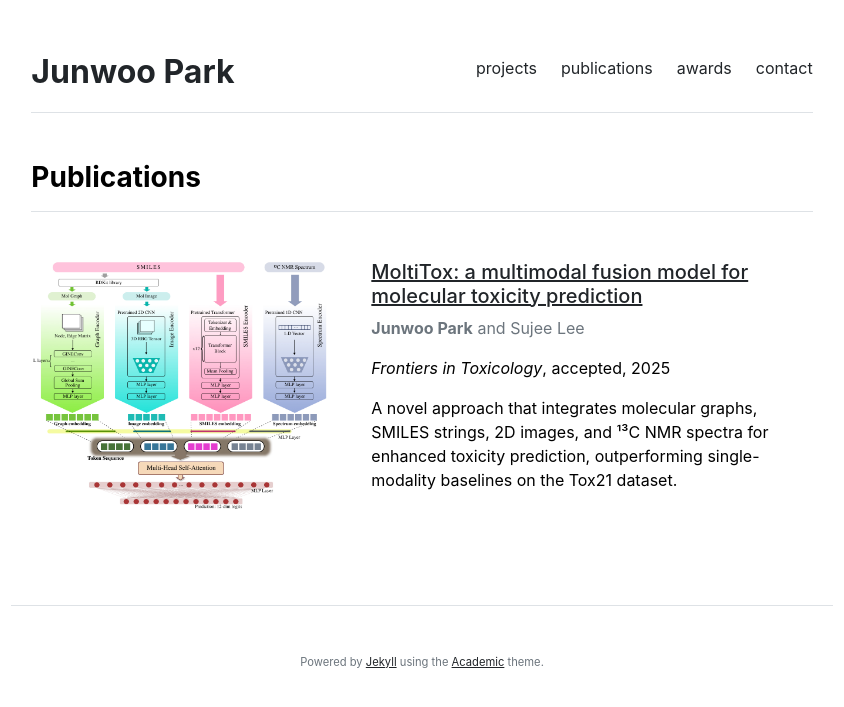
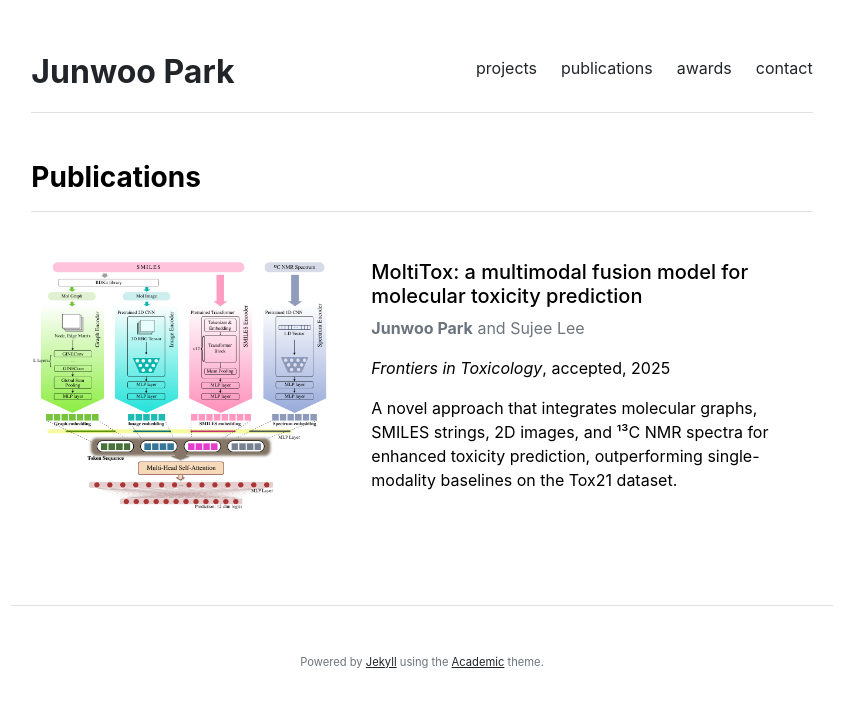
Before and after one commit to junwoop0/junwoop0.github.io, a Jekyll site: the page built from publications.md, in a window 1280 px wide. Shown: the top 707 px of the page, without its empty margins (218-1062 px from the left). Built offline with Jekyll 4.4.1, drawn with Linux system fonts in a browser that asks for light colours.

Commit message:
update profile

```diff
--- a/_includes/publications.html
+++ b/_includes/publications.html
@@ -10,13 +10,7 @@
               <img src="{{ site.github.url }}{{ item.image }}" alt="{{ item.title }}" style="width: 100%; max-width: 300px; height: auto; max-height: 250px; object-fit: cover; border-radius: 8px;">
             </div>
             <div style="flex-grow: 1;">
-              <h5>
-                {% if item.url %}
-                  <a href="{{ item.url }}">{{ item.title }}</a>
-                {% else %}
-                  {{ item.title }}
-                {% endif %}
-              </h5>
+              <h5>{{ item.title }}</h5>
               <p class="text-muted">{{ item.authors }}</p>
               <p>{{ item.venue }}</p>
               <p>{{ item.description }}</p>
@@ -32,13 +26,7 @@
               <img src="{{ site.github.url }}{{ item.image }}" alt="{{ item.title }}" style="width: 100%; max-width: 300px; height: auto; max-height: 250px; object-fit: cover; border-radius: 8px;">
             </div>
             <div style="flex-grow: 1;">
-              <h5>
-                {% if item.url %}
-                  <a href="{{ item.url }}">{{ item.title }}</a>
-                {% else %}
-                  {{ item.title }}
-                {% endif %}
-              </h5>
+              <h5>{{ item.title }}</h5>
               <p class="text-muted">{{ item.authors }}</p>
               <p>{{ item.venue }}</p>
               <p>{{ item.description }}</p>
```
